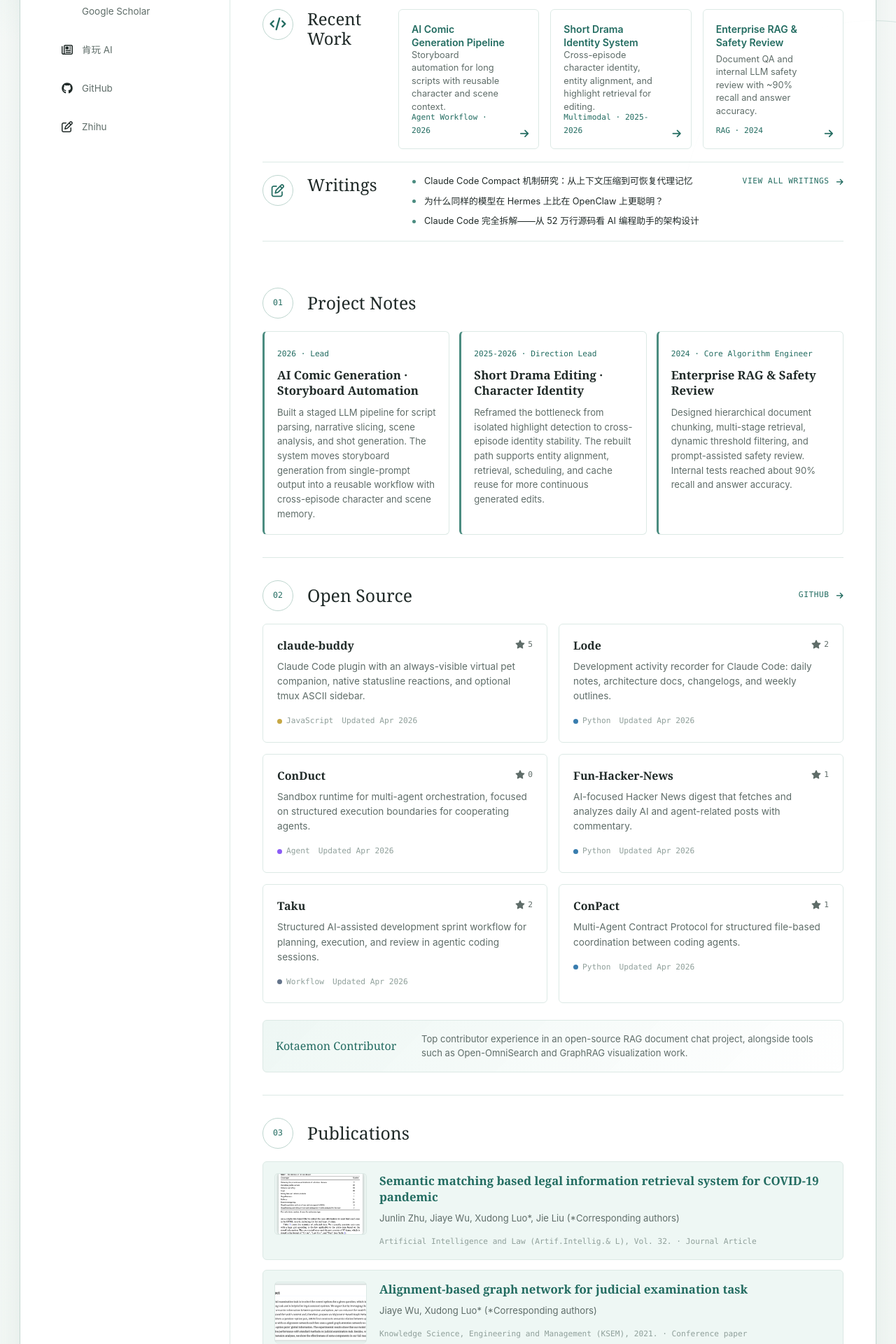
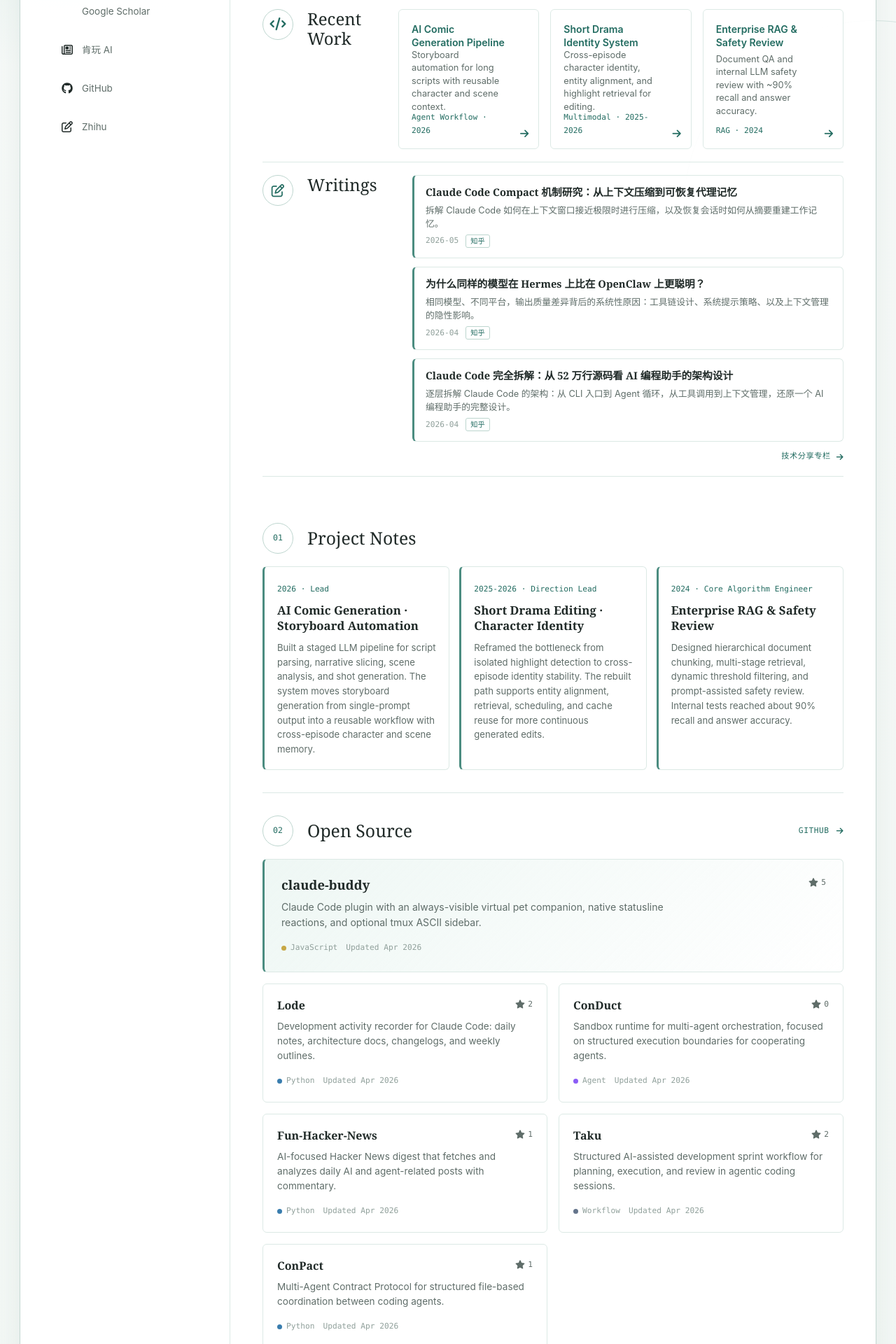
Before and after one commit to KKenny0/KKenny0.github.io, a Jekyll site: the page built from index.md, in a window 1280 px wide. Shown: the part 631-2551 px from the top of the page at 70% size. Built offline with Jekyll 4.4.1, drawn with Linux system fonts in a browser that asks for light colours; a style sheet for code colours, icons or effects is not loaded.

Commit message:
Add portfolio-style Writings and Open Source showcase, use avatar as favicon
- Writings: replace plain links with editorial article cards (title, teaser, date, source badge)
- Open Source: add hero card treatment for featured project with accent border and gradient
- Create _data/writings.yml for structured writing data
- Update favicon to use personal avatar in both light and dark mode tabs

Co-Authored-By: Claude Opus 4.6 <noreply@anthropic.com>

```diff
--- a/_config.yml
+++ b/_config.yml
@@ -20,8 +20,8 @@ cv_link: ./assets/files/curriculum_vitae.pdf
 # Images (e.g., your profile picture and your website's favicon)
 # "favicon" and "favicon_dark" are used for the light and dark modes, respectively.
 avatar: ./assets/img/awkward-neck-profile-avatar-v2.png
-favicon: ./assets/img/favicon.png
-favicon_dark: ./assets/img/favicon-dark.png
+favicon: ./assets/img/awkward-neck-profile-avatar-v2.png
+favicon_dark: ./assets/img/awkward-neck-profile-avatar-v2.png
 
 # Footnote
 # You may use the option to disable the footnote, "Powered by Jekyll and Minimal Light theme."
--- /dev/null
+++ b/_data/writings.yml
@@ -0,0 +1,24 @@
+# Featured writings — curated selection for portfolio showcase
+
+articles:
+  - title: "Claude Code Compact 机制研究：从上下文压缩到可恢复代理记忆"
+    url: https://zhuanlan.zhihu.com/p/2031687123431051328
+    date: "2026-05"
+    teaser: "拆解 Claude Code 如何在上下文窗口接近极限时进行压缩，以及恢复会话时如何从摘要重建工作记忆。"
+    source: 知乎
+
+  - title: "为什么同样的模型在 Hermes 上比在 OpenClaw 上更聪明？"
+    url: https://zhuanlan.zhihu.com/p/2026240034802528822
+    date: "2026-04"
+    teaser: "相同模型、不同平台，输出质量差异背后的系统性原因：工具链设计、系统提示策略、以及上下文管理的隐性影响。"
+    source: 知乎
+
+  - title: "Claude Code 完全拆解：从 52 万行源码看 AI 编程助手的架构设计"
+    url: https://zhuanlan.zhihu.com/p/2023716322018619767
+    date: "2026-04"
+    teaser: "逐层拆解 Claude Code 的架构：从 CLI 入口到 Agent 循环，从工具调用到上下文管理，还原一个 AI 编程助手的完整设计。"
+    source: 知乎
+
+# Link to full writing collection
+collection_url: https://www.zhihu.com/column/c_2009193453284771808
+collection_label: "技术分享专栏"
--- a/assets/css/minimal-custom.css
+++ b/assets/css/minimal-custom.css
@@ -672,42 +672,84 @@ header h1 {
 }
 
 .writings-row {
+  grid-template-columns: 44px 130px minmax(0, 1fr);
   align-items: start;
 }
 
-.writing-lines {
+/* Writing article cards */
+.writing-cards {
   display: grid;
-  gap: 10px;
+  gap: 12px;
 }
 
-.writing-lines a {
+.writing-card {
   display: grid;
-  grid-template-columns: 5px minmax(0, 1fr) auto;
-  gap: 12px;
-  align-items: center;
-  color: var(--text);
-  font-size: 0.8rem;
-  line-height: 1.45;
+  gap: 6px;
+  padding: 14px 16px;
+  border: 1px solid var(--line);
+  border-left: 3px solid var(--accent);
+  border-radius: 6px;
+  background: var(--card-bg);
   text-decoration: none;
+  transition: transform 180ms ease, border-color 180ms ease, box-shadow 180ms ease;
 }
 
-.writing-lines a::before {
-  content: "";
-  width: 5px;
-  height: 5px;
-  border-radius: 50%;
-  background: var(--accent);
+.writing-card:hover {
+  transform: translateY(-2px);
+  border-color: var(--line-strong);
+  box-shadow: var(--hover-shadow);
 }
 
-.writing-lines span {
-  grid-column: 2;
+.writing-card-title {
+  color: var(--text);
+  font-family: var(--serif);
+  font-size: 0.92rem;
+  font-weight: 600;
+  line-height: 1.35;
 }
 
-.writing-lines time {
-  grid-column: 3;
+.writing-card-teaser {
+  color: var(--muted);
+  font-size: 0.8rem;
+  line-height: 1.5;
+}
+
+.writing-card-meta {
+  display: flex;
+  gap: 10px;
+  align-items: center;
   color: var(--faint);
   font-family: var(--mono);
   font-size: 0.7rem;
+}
+
+.writing-card-source {
+  display: inline-flex;
+  min-height: 18px;
+  align-items: center;
+  padding: 0 6px;
+  color: var(--accent-dark);
+  border: 1px solid var(--line-strong);
+  border-radius: 3px;
+  font-family: var(--mono);
+  font-size: 0.64rem;
+}
+
+.writing-cta {
+  display: inline-flex;
+  align-items: center;
+  gap: 8px;
+  justify-self: end;
+  color: var(--accent-dark);
+  font-family: var(--mono);
+  font-size: 0.7rem;
+  letter-spacing: 0.05em;
+  text-decoration: none;
+  text-transform: uppercase;
+}
+
+.writing-cta:hover {
+  color: var(--accent);
 }
 
 .detail-sections {
@@ -960,6 +1002,23 @@ a {
   transform: translateY(-2px);
   border-color: var(--line-strong);
   box-shadow: var(--hover-shadow);
+}
+
+/* Hero project card — featured / most prominent */
+.project-card.hero-card {
+  grid-column: 1 / -1;
+  padding: 24px;
+  border-left: 3px solid var(--accent);
+  background: linear-gradient(135deg, var(--accent-soft), var(--card-bg));
+}
+
+.project-card.hero-card .project-title {
+  font-size: 1.15rem;
+}
+
+.project-card.hero-card .project-description {
+  font-size: 0.88rem;
+  max-width: 600px;
 }
 
 .project-header {
@@ -1411,17 +1470,16 @@ button:focus-visible,
     height: 38px;
   }
 
-  .writing-lines a {
-    grid-template-columns: 5px minmax(0, 1fr);
-    gap: 10px;
+  .writing-card {
+    padding: 12px 14px;
   }
 
-  .writing-lines span {
-    white-space: normal;
+  .writing-card-title {
+    font-size: 0.86rem;
   }
 
-  .writing-lines time {
-    grid-column: 2;
+  .writing-card-teaser {
+    font-size: 0.76rem;
   }
 
   .publication-card img {
--- a/index.md
+++ b/index.md
@@ -141,12 +141,19 @@ layout: homepage
       <i class="fa-regular fa-pen-to-square"></i>
     </div>
     <h2>Writings</h2>
-    <div class="writing-lines">
-      <a href="https://zhuanlan.zhihu.com/p/2031687123431051328" target="_blank" rel="noopener"><span>Claude Code Compact 机制研究：从上下文压缩到可恢复代理记忆</span></a>
-      <a href="https://zhuanlan.zhihu.com/p/2026240034802528822" target="_blank" rel="noopener"><span>为什么同样的模型在 Hermes 上比在 OpenClaw 上更聪明？</span></a>
-      <a href="https://zhuanlan.zhihu.com/p/2023716322018619767" target="_blank" rel="noopener"><span>Claude Code 完全拆解——从 52 万行源码看 AI 编程助手的架构设计</span></a>
+    <div class="writing-cards">
+      {% for article in site.data.writings.articles %}
+      <a class="writing-card" href="{{ article.url }}" target="_blank" rel="noopener">
+        <span class="writing-card-title">{{ article.title }}</span>
+        <span class="writing-card-teaser">{{ article.teaser }}</span>
+        <span class="writing-card-meta">
+          <span class="writing-card-date">{{ article.date }}</span>
+          <span class="writing-card-source">{{ article.source }}</span>
+        </span>
+      </a>
+      {% endfor %}
+      <a class="writing-cta" href="{{ site.data.writings.collection_url }}" target="_blank" rel="noopener">{{ site.data.writings.collection_label }} <i class="fa-solid fa-arrow-right" aria-hidden="true"></i></a>
     </div>
-    <a class="row-action" href="https://www.zhihu.com/column/c_2009193453284771808" target="_blank" rel="noopener">View All Writings <i class="fa-solid fa-arrow-right" aria-hidden="true"></i></a>
   </section>
 </div>
 
@@ -183,7 +190,7 @@ layout: homepage
     </div>
     <div class="project-grid">
       {% for project in site.data.projects.highlight limit:6 %}
-      <article class="project-card">
+      <article class="project-card{% if forloop.first %} hero-card{% endif %}">
         <div class="project-header">
           <a href="{{ project.url }}" class="project-title" target="_blank" rel="noopener">{{ project.name }}</a>
           <span class="project-stars">
```
